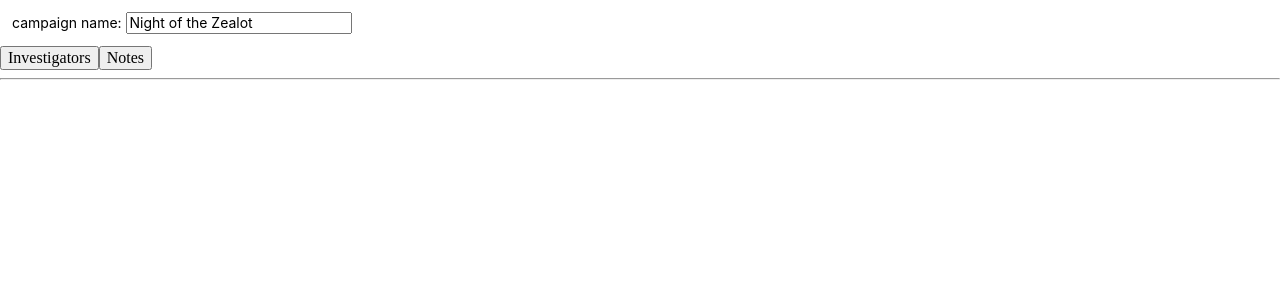
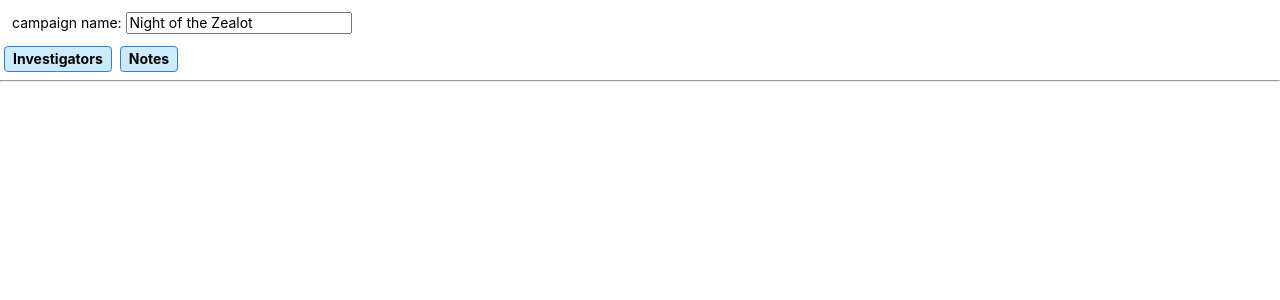
Before and after one commit to skinnybeans/arkham-log, an Angular app: page / in a window 1280 px wide. Shown: the top 300 px of the page. Built offline with nearby package versions, Linux system fonts and the light colour scheme.

Commit message:
consolidating button styles into common class

```diff
--- a/src/app/campaign-panel/campaign-panel.component.html
+++ b/src/app/campaign-panel/campaign-panel.component.html
@@ -1,7 +1,10 @@
 <div class="sans-serif f6 pa2 ma1">
   <div>campaign name: <input type="text" [(ngModel)]="campaignName"></div>
 </div>
-<div><button (click)="onToggleInvestigators()">Investigators</button><button (click)="onToggleNotes()">Notes</button></div>
+<div class="sans-serif">
+  <button class="btn btn-primary ph2 pv1 mh1" (click)="onToggleInvestigators()">Investigators</button>
+  <button class="btn btn-primary ph2 pv1 mh1" (click)="onToggleNotes()">Notes</button>
+</div>
 
 <hr>
 <div [hidden]="!isInvestigatorsVisible">
--- a/src/app/investigator-list/investigator-list.component.html
+++ b/src/app/investigator-list/investigator-list.component.html
@@ -2,7 +2,7 @@
   <div class="w5">
     <div>
       <button
-        class="f6 dim pointer ba ph2 pv1 mh1 bg-washed-green b b--green br2"
+        class="ph2 pv1 mh1 btn btn-success"
         (click)="onAddInvestigator()"
         [disabled]="!(investigators.length < 4)">
           Add Investigator
--- a/src/styles.css
+++ b/src/styles.css
@@ -1 +1,28 @@
 /* You can add global styles to this file, and also import other style files */
+.btn {
+    border-style: solid;
+    border-width: 1px;
+    border-color: black;
+    border-radius: .25rem;
+    font-weight: 700;
+    font-size: .875rem;
+}
+
+.btn:hover {
+    cursor: pointer;
+}
+
+.btn-primary {
+    border-color: rgb(53, 126, 221);
+    background-color: rgb(205, 236, 255);
+}
+
+.btn-success {
+    border-color: rgb(25, 169, 116);
+    background-color: rgb(232, 253, 245);
+}
+
+.btn-danger {
+    border-color: rgb(255, 65, 54);
+    background-color: rgb(255, 223, 223);
+}
```
